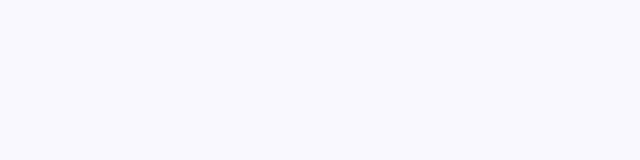
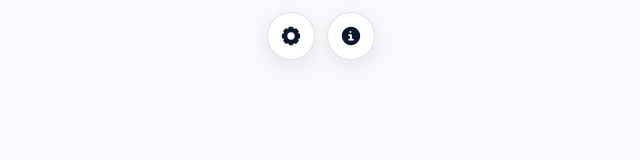
Before and after one commit to JackedCat/my-counter-app, a Svelte app: page / in a window 1280 px wide. Shown: the top 160 px of the page, without its empty margins (319-959 px from the left). Built offline with nearby package versions, Linux system fonts and the light colour scheme.

Commit message:
Added buttons

```diff
--- a/src/App.svelte
+++ b/src/App.svelte
@@ -59,6 +59,20 @@
 </script>
 
 <main class="page">
+  <header class="top-bar">
+    <button class="icon-btn" aria-label="Configuration">
+      <svg class="w-6 h-6 text-gray-800 dark:text-white" aria-hidden="true" xmlns="http://www.w3.org/2000/svg" width="24" height="24" fill="currentColor" viewBox="0 0 24 24">
+    <path fill-rule="evenodd" d="M9.586 2.586A2 2 0 0 1 11 2h2a2 2 0 0 1 2 2v.089l.473.196.063-.063a2.002 2.002 0 0 1 2.828 0l1.414 1.414a2 2 0 0 1 0 2.827l-.063.064.196.473H20a2 2 0 0 1 2 2v2a2 2 0 0 1-2 2h-.089l-.196.473.063.063a2.002 2.002 0 0 1 0 2.828l-1.414 1.414a2 2 0 0 1-2.828 0l-.063-.063-.473.196V20a2 2 0 0 1-2 2h-2a2 2 0 0 1-2-2v-.089l-.473-.196-.063.063a2.002 2.002 0 0 1-2.828 0l-1.414-1.414a2 2 0 0 1 0-2.827l.063-.064L4.089 15H4a2 2 0 0 1-2-2v-2a2 2 0 0 1 2-2h.09l.195-.473-.063-.063a2 2 0 0 1 0-2.828l1.414-1.414a2 2 0 0 1 2.827 0l.064.063L9 4.089V4a2 2 0 0 1 .586-1.414ZM8 12a4 4 0 1 1 8 0 4 4 0 0 1-8 0Z" clip-rule="evenodd"/>
+</svg>
+
+    </button>
+    <button class="icon-btn" aria-label="À propos de moi">
+      <svg class="w-6 h-6 text-gray-800 dark:text-white" aria-hidden="true" xmlns="http://www.w3.org/2000/svg" width="24" height="24" fill="currentColor" viewBox="0 0 24 24">
+        <path fill-rule="evenodd" d="M2 12C2 6.477 6.477 2 12 2s10 4.477 10 10-4.477 10-10 10S2 17.523 2 12Zm9.408-5.5a1 1 0 1 0 0 2h.01a1 1 0 1 0 0-2h-.01ZM10 10a1 1 0 1 0 0 2h1v3h-1a1 1 0 1 0 0 2h4a1 1 0 1 0 0-2h-1v-4a1 1 0 0 0-1-1h-2Z" clip-rule="evenodd"/>
+      </svg>
+    </button>
+  </header>
+
   <section class="panel">
     <div class="value" aria-live="polite">{count}</div>
 
--- a/src/app.css
+++ b/src/app.css
@@ -29,6 +29,36 @@ body {
   align-items: center;
   justify-content: center;
   padding: 40px 20px;
+}
+
+.top-bar {
+  position: fixed;
+  top: 12px;
+  inset-inline: 0;
+  display: flex;
+  justify-content: center;
+  gap: 12px;
+  background: transparent;
+  pointer-events: none;
+}
+
+.top-bar .icon-btn {
+  pointer-events: auto;
+  width: 48px;
+  height: 48px;
+  border-radius: 999px;
+  border: 1px solid rgba(15, 23, 42, 0.12);
+  background: rgba(255, 255, 255, 0.92);
+  display: grid;
+  place-items: center;
+  padding: 10px;
+  box-shadow: 0 6px 18px rgba(15, 23, 42, 0.08);
+}
+
+.icon-btn svg {
+  width: 22px;
+  height: 22px;
+  fill: #0f172a;
 }
 
 .panel {
```
